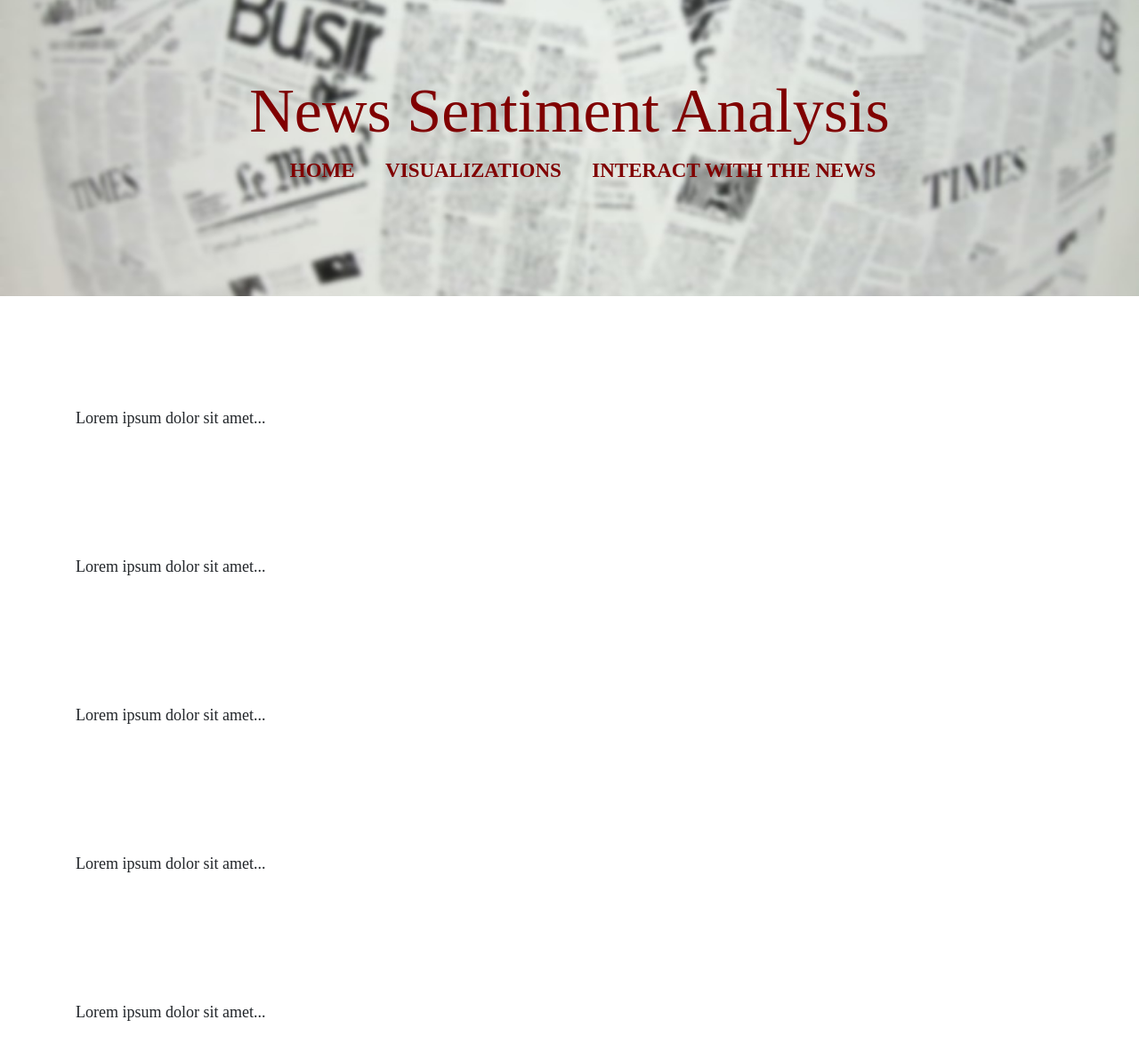
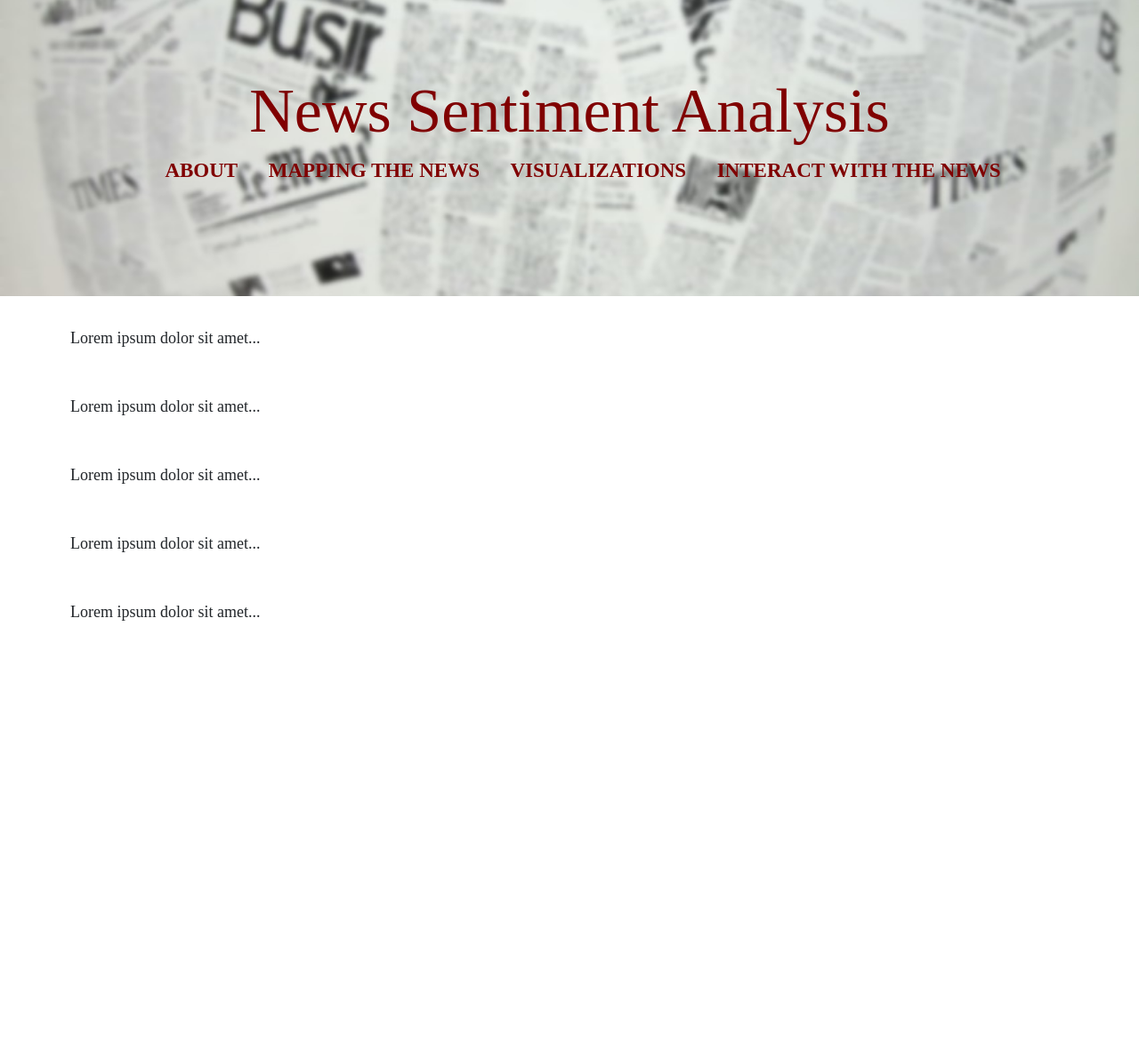
Before and after one commit to iCode13/News-Sentiment-Analysis-App, a Flask app: template news_app/templates/maps.html in a window 1280 px wide. Shown: the whole page at 89% size. After the commit the page ends 698 px from the top, so only its background shows below. Run offline with Flask 2, Linux system fonts and the light colour scheme; the template is opened without the code that fills it, so the values that code supplies are empty; some libraries are stand-ins or nearby versions.

Commit message:
front-end formatting and edits

```diff
--- a/news_app/static/stylesheets/news-app-styles.css
+++ b/news_app/static/stylesheets/news-app-styles.css
@@ -130,3 +130,20 @@ nav a:hover::before {
     padding: 0;
     margin: 0;
 }
+
+/* ---- maps page ---- */
+
+#all-maps {
+    max-width: 90%;
+}
+
+.maps {
+    height: 100%;
+    width: 100%;
+}
+
+.map-summary {
+    margin-top: 10px;
+    font-family: 'Times New Roman', Times Bold, serif;
+    font-size: 18px;
+}
--- a/news_app/templates/index.html
+++ b/news_app/templates/index.html
@@ -12,7 +12,7 @@
         </div>
         <div class="col-md-5 main-summary">
             <p>Over the past several years there was a visceral shift in news consumption for many people; from regular morning and evening news broadcasts to a 24-hour news cycle. Terms such as <a href="https://www.npr.org/2020/07/19/892728595/your-doomscrolling-breeds-anxiety-here-s-how-to-stop-the-cycle" target="_blank">Doomscrolling</a> and <a href="https://www.washingtonpost.com/news/inspired-life/wp/2017/02/06/suffering-from-headline-stress-disorder-since-trumps-win-youre-definitely-not-alone/" target="_blank">Headline Stress Disorder</a> popped up as a way to explain how people continue to be affected by the constant bombardment of new information and breaking stories. People have feelings about the news but our questions is: does the news itself project a particular feeling? </p>
-            <p>With data gathered from the New York Times Archives API we analyzed over 50k news articles from 2015 - 2018. Natural Language Processing was used to examine sentiment across time, categories of news, and geographic location. You can explore the data through visualizations, testing the sentiment of your own news headline, and searching through articles by keyword.</p>
+            <p>With data gathered from the New York Times Archives API we analyzed over 50k news articles, within a full 3 year span, from 2015 - 2017. Natural Language Processing was used to examine sentiment across time, categories of news, and geographic location. You can explore the data through visualizations, testing the sentiment of your own news headline, and searching through articles by keyword.</p>
         </div>
     </div>
 
--- a/news_app/templates/maps.html
+++ b/news_app/templates/maps.html
@@ -3,13 +3,13 @@
 
 <br>
 
-<div class="container" id="maps">
+<div class="container" id="all-maps">
 
     <!-- Heatmap div -->
     <div class="row">
         <div class="col-md-12 maps" id="heatmap-global-year">
         </div>
-        <div class="col-md-12 summary" id="heatmap-global-year-summary">
+        <div class="col-md-12 map-summary" id="heatmap-global-year-summary">
             <p>
                 Lorem ipsum dolor sit amet...
             </p>
@@ -22,7 +22,7 @@
     <div class="row">
         <div class="col-md-12 maps" id="heatmap-global-week">
         </div>
-        <div class="col-md-12 summary" id="heatmap-global-week-summary">
+        <div class="col-md-12 map-summary" id="heatmap-global-week-summary">
             <p>
                 Lorem ipsum dolor sit amet...
             </p>
@@ -35,7 +35,7 @@
     <div class="row">
         <div class="col-md-12 maps" id="heatmap-us-year">
         </div>
-        <div class="col-md-12 summary" id="heatmap-us-year-summary">
+        <div class="col-md-12 map-summary" id="heatmap-us-year-summary">
             <p>
                 Lorem ipsum dolor sit amet...
             </p>
@@ -48,7 +48,7 @@
     <div class="row">
         <div class="col-md-12 maps" id="heatmap-us-week">
         </div>
-        <div class="col-md-12 summary" id="heatmap-us-week-summary">
+        <div class="col-md-12 map-summary" id="heatmap-us-week-summary">
             <p>
                 Lorem ipsum dolor sit amet...
             </p>
@@ -61,7 +61,7 @@
     <div class="row">
         <div class="col-md-12 maps" id="lat-lon-heatmap">
         </div>
-        <div class="col-md-12 summary" id="lat-lon-heatmap-summary">
+        <div class="col-md-12 map-summary" id="lat-lon-heatmap-summary">
             <p>
                 Lorem ipsum dolor sit amet...
             </p>
--- a/news_app/templates/parent.html
+++ b/news_app/templates/parent.html
@@ -20,7 +20,8 @@
 
             <nav class ="navigation">
                 <ul>
-                    <li class="nav-list"><a href="{{ url_for('index') }}">Home</a></li>
+                    <li class="nav-list"><a href="{{ url_for('index') }}">About</a></li>
+                    <li class="nav-list"><a href="{{ url_for('maps') }}">Mapping the News</a></li>
                     <li class="nav-list"><a href="{{ url_for('visualizations') }}">Visualizations</a></li>
                     <li class="nav-list"><a href="{{ url_for('interactive') }}">Interact with the News</a></li>
                 </ul>
```
